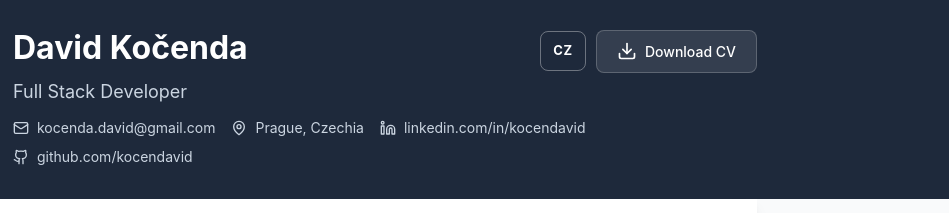
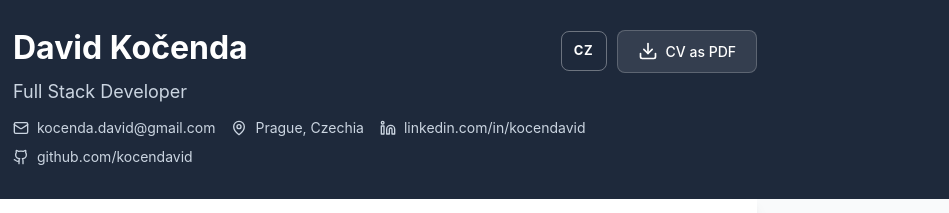
Before and after one commit to kocendavid/site, a website: page index-en.html in a window 1280 px wide. Shown: the top 213 px of the page, 331-1280 px from the left. Drawn offline with Linux system fonts and the light colour scheme.

Commit message:
Align English PDF button label

```diff
--- a/index-en.html
+++ b/index-en.html
@@ -36,7 +36,7 @@
                                 <polyline points="7 10 12 15 17 10" />
                                 <line x1="12" y1="15" x2="12" y2="3" />
                             </svg>
-                            Download CV
+                            CV as PDF
                         </a>
                     </div>
                 </div>
```
